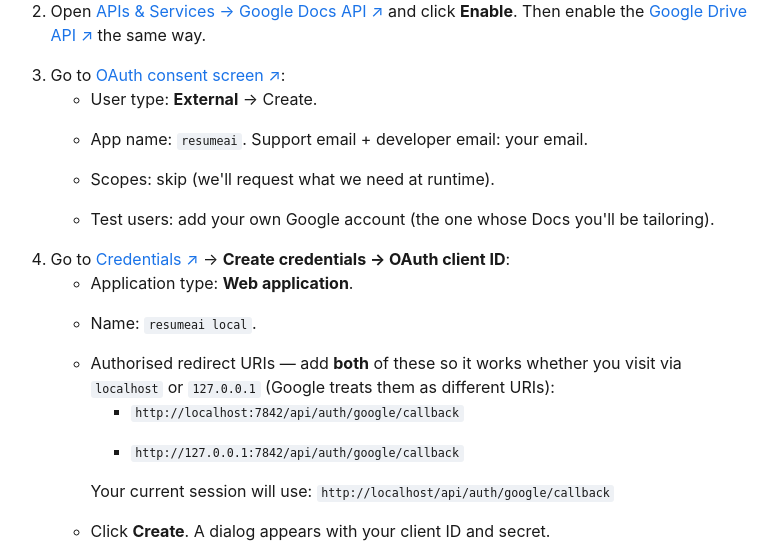
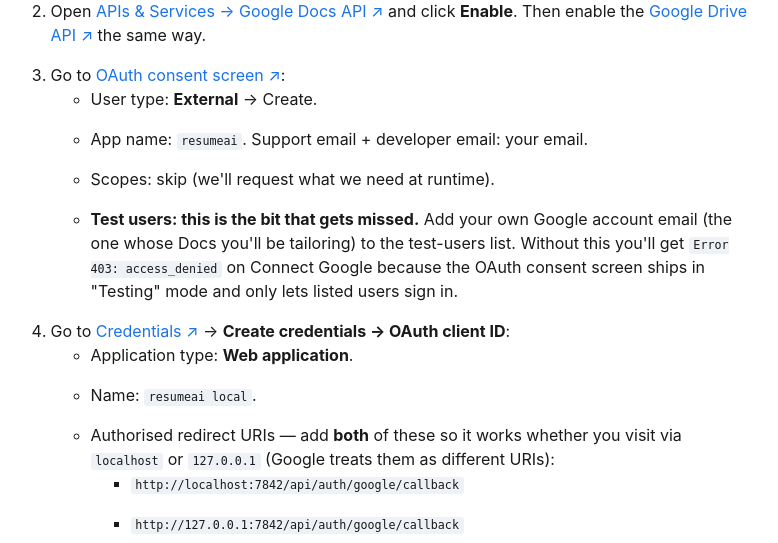
Before and after one commit to duketis/resumeai, a FastAPI app: page /onboarding in a window 1280 px wide. Shown: the part 397-940 px from the top of the page, without its empty margins (251-1029 px from the left). Run offline with FastAPI, Linux system fonts and the light colour scheme; parts of the project's set-up code (start-up, migrations or seed data) failed here and were passed over.

Commit message:
docs(onboarding): make 'add yourself as a test user' impossible to miss
The wizard's mention of the Test-users field was buried in a sub-bullet,
which Jonathan glossed over and then hit ``Error 403: access_denied``
on the very next consent attempt (the consent screen ships in Testing
mode by default and refuses non-listed users).

Bolds the step, names the exact error string the user will see if they
skip it, and explains the cause in one line.

```diff
--- a/resumeai/api/templates/onboarding.html
+++ b/resumeai/api/templates/onboarding.html
@@ -19,7 +19,7 @@
       <li>User type: <strong>External</strong> → Create.</li>
       <li>App name: <code>resumeai</code>. Support email + developer email: your email.</li>
       <li>Scopes: skip (we'll request what we need at runtime).</li>
-      <li>Test users: add your own Google account (the one whose Docs you'll be tailoring).</li>
+      <li><strong>Test users: this is the bit that gets missed.</strong> Add your own Google account email (the one whose Docs you'll be tailoring) to the test-users list. Without this you'll get <code>Error 403: access_denied</code> on Connect Google because the OAuth consent screen ships in "Testing" mode and only lets listed users sign in.</li>
     </ul>
   </li>
   <li>
```
